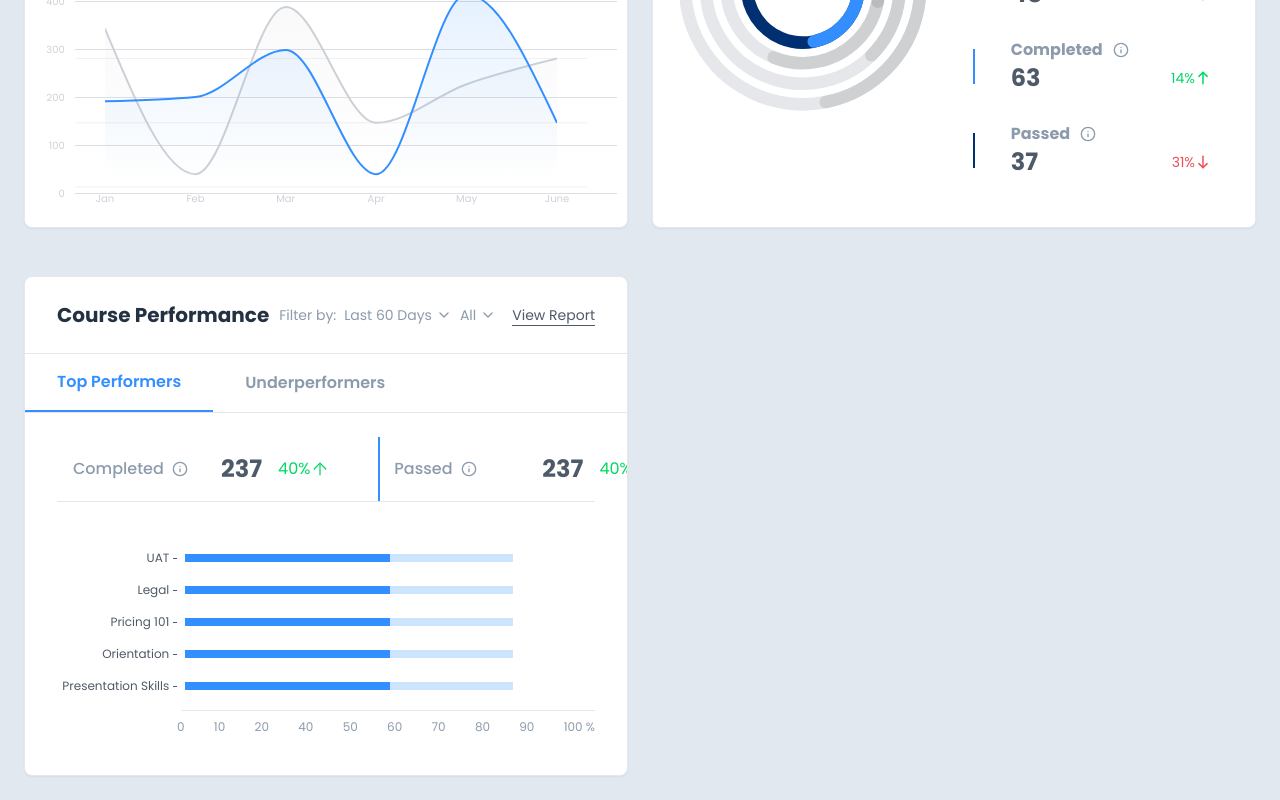
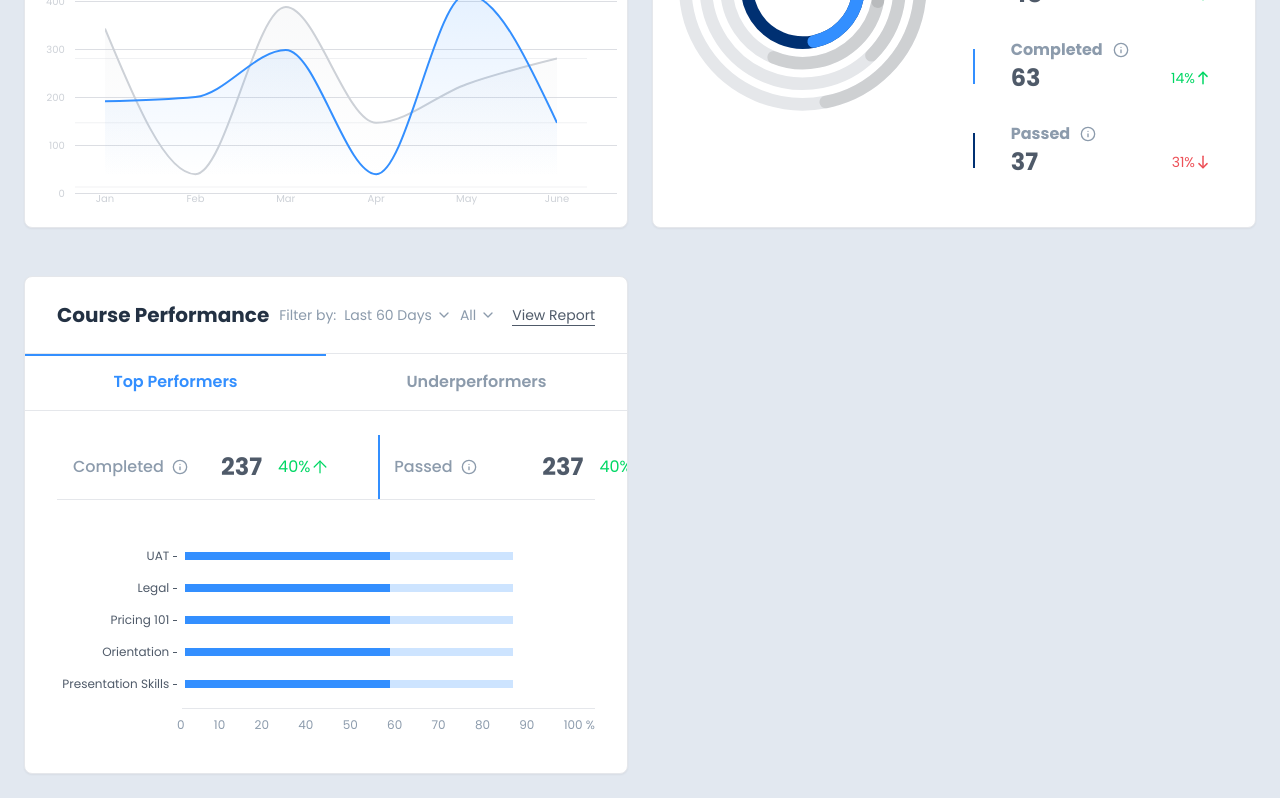
Before and after one commit to Dinnerli/dashboardprototype, a React (Vite) app: page / in a window 1280 px wide. Shown: the part 657-1457 px from the top of the page. Built offline with nearby package versions, Linux system fonts and the light colour scheme.

Commit message:
Indicate selected tab on top
Modify the CoursePerformanceCard component to indicate the selected tab (Top Performers or Underperformers) with a blue color indicator appearing on the top.

```diff
--- a/src/components/dashboard/CoursePerformanceCard.tsx
+++ b/src/components/dashboard/CoursePerformanceCard.tsx
@@ -1,5 +1,8 @@
+
 import { Card } from "@/components/ui/card";
 import { ChevronDown, Info, ArrowUp } from "lucide-react";
+import { Tabs, TabsList, TabsTrigger, TabsContent } from "@/components/ui/tabs";
+import { useState } from "react";
 
 type CourseBarProps = {
   name: string;
@@ -81,6 +84,8 @@ const courseData = [
 ];
 
 const CoursePerformanceCard = () => {
+  const [activeTab, setActiveTab] = useState("top-performers");
+
   return (
     <Card className="w-full mt-6 animate-slide-in-up overflow-hidden" style={{ animationDelay: '0.3s' }}>
       <div className="w-full">
@@ -105,16 +110,26 @@ const CoursePerformanceCard = () => {
           </div>
         </div>
 
-        {/* Tabs */}
-        <div className="flex items-center w-full bg-white border-b border-[#E5E7EB]">
-          <div className="px-8 py-4 border-b-2 border-[#338FFF]">
-            <span className="text-[#338FFF] text-sm md:text-base font-semibold">Top Performers</span>
-          </div>
-          <div className="px-8 py-4">
-            <span className="text-[#8C9BAC] text-sm md:text-base font-semibold">Underperformers</span>
-          </div>
-        </div>
+        {/* Tabs - Updated to use shadcn Tabs with top indicator */}
+        <Tabs defaultValue="top-performers" value={activeTab} onValueChange={setActiveTab} className="w-full">
+          <TabsList className="flex h-auto w-full bg-white rounded-none p-0 border-b border-[#E5E7EB]">
+            <TabsTrigger
+              value="top-performers"
+              className="flex-1 px-8 py-4 rounded-none data-[state=active]:shadow-none data-[state=active]:bg-white relative text-sm md:text-base font-semibold data-[state=active]:text-[#338FFF] data-[state=inactive]:text-[#8C9BAC] focus-visible:outline-none focus-visible:ring-0"
+            >
+              {activeTab === "top-performers" && <div className="absolute top-0 left-0 right-0 h-[2px] bg-[#338FFF]"></div>}
+              Top Performers
+            </TabsTrigger>
+            <TabsTrigger
+              value="underperformers"
+              className="flex-1 px-8 py-4 rounded-none data-[state=active]:shadow-none data-[state=active]:bg-white relative text-sm md:text-base font-semibold data-[state=active]:text-[#338FFF] data-[state=inactive]:text-[#8C9BAC] focus-visible:outline-none focus-visible:ring-0"
+            >
+              {activeTab === "underperformers" && <div className="absolute top-0 left-0 right-0 h-[2px] bg-[#338FFF]"></div>}
+              Underperformers
+            </TabsTrigger>
+          </TabsList>
 
+          <TabsContent value="top-performers" className="mt-0">
             <div className="px-8 py-6">
               {/* Stats Row */}
               <div className="flex flex-col md:flex-row md:gap-8 mb-6 border-b border-[#E5E7EB]">
@@ -162,6 +177,58 @@ const CoursePerformanceCard = () => {
                 </div>
               </div>
             </div>
+          </TabsContent>
+
+          <TabsContent value="underperformers" className="mt-0">
+            <div className="px-8 py-6">
+              {/* Stats Row for Underperformers - Sample content */}
+              <div className="flex flex-col md:flex-row md:gap-8 mb-6 border-b border-[#E5E7EB]">
+                <ActivityStat
+                  title="Incomplete"
+                  value="124"
+                  percentage="20%"
+                  isActive={true}
+                />
+                <ActivityStat
+                  title="Failed"
+                  value="89"
+                  percentage="15%"
+                  isActive={false}
+                />
+              </div>
+
+              {/* Chart - Same structure for consistency */}
+              <div className="py-4">
+                <div className="flex flex-col w-full">
+                  {/* Course bars - Same data for now */}
+                  <div className="flex flex-col justify-between items-start w-full">
+                    {courseData.map((course, index) => (
+                      <CourseBar
+                        key={index}
+                        name={course.name}
+                        completedPercentage={course.completedPercentage}
+                        inProgressPercentage={course.inProgressPercentage}
+                      />
+                    ))}
+                  </div>
+
+                  {/* Separator line */}
+                  <div className="flex items-center gap-[5px] w-full mt-2">
+                    <div className="min-w-[120px]"></div>
+                    <div className="flex h-[1px] flex-1 bg-[#E5E7EB]"></div>
+                  </div>
+
+                  {/* X-axis labels */}
+                  <div className="flex ml-[120px] justify-between items-center w-calc[100%-120px] mt-2 text-xs text-[#8C9BAC]">
+                    {["0", "10", "20", "40", "50", "60", "70", "80", "90", "100 %"].map((label, index) => (
+                      <div key={index}>{label}</div>
+                    ))}
+                  </div>
+                </div>
+              </div>
+            </div>
+          </TabsContent>
+        </Tabs>
       </div>
     </Card>
   );
```
Lines whose indentation alone changed are shown as unchanged.
